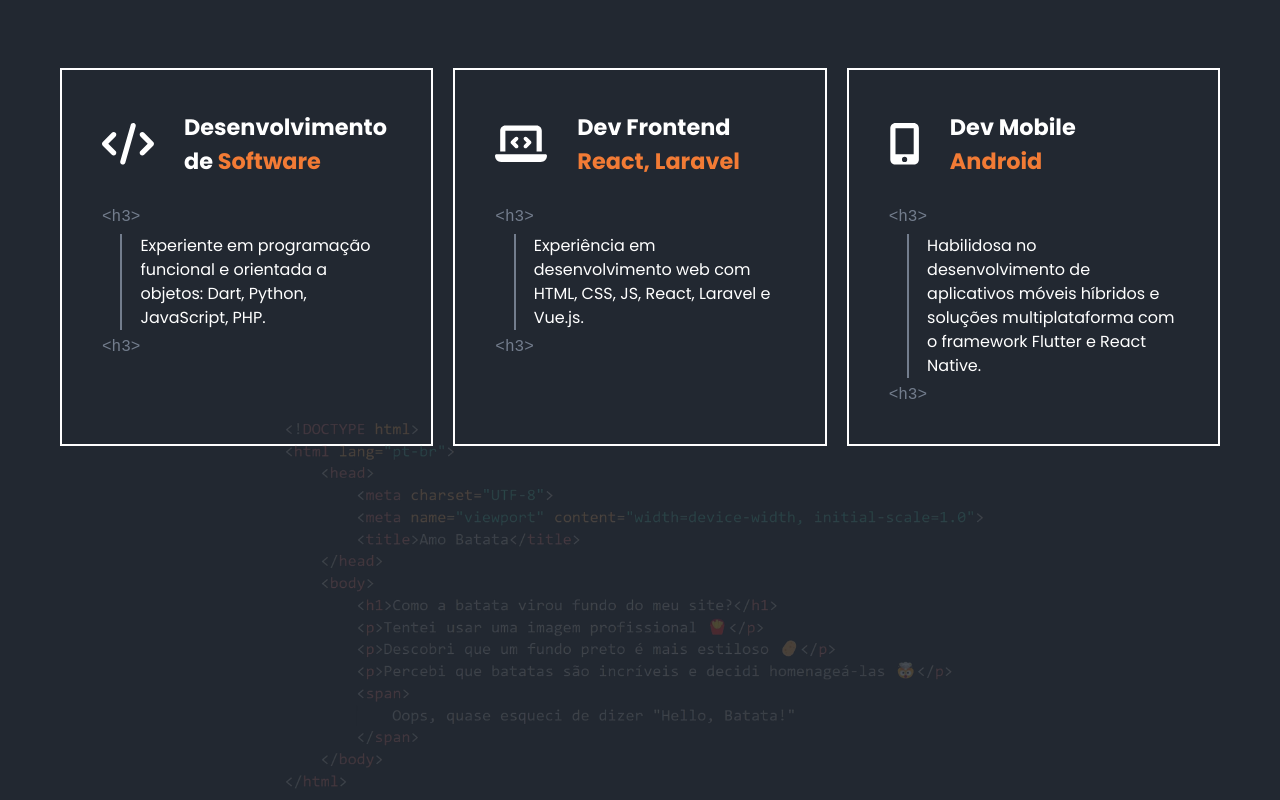
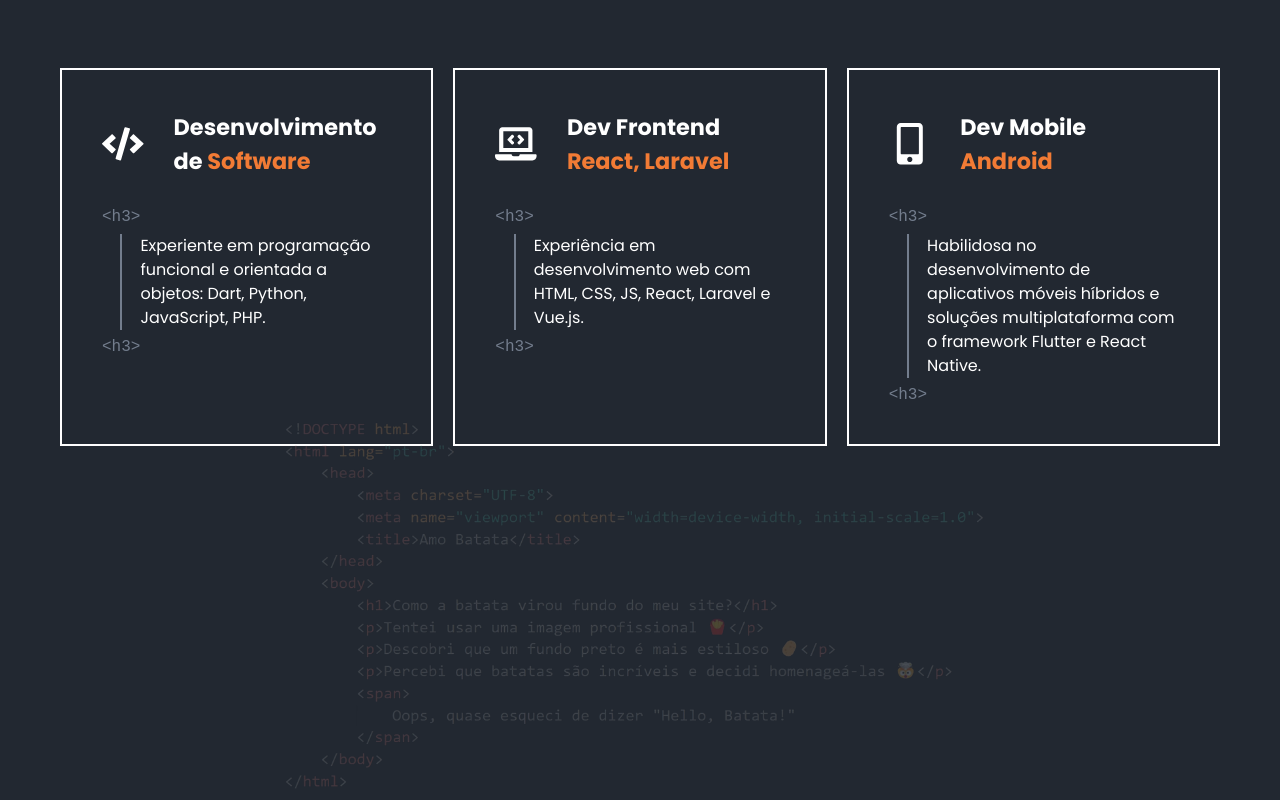
Before and after one commit to anagamplay/portifolio, a React (Create React App) app: page / in a window 1280 px wide. Shown: the part 1040-1840 px from the top of the page. Built offline with nearby package versions, Linux system fonts and the light colour scheme; a web font is replaced by a local one.

Commit message:
fix modules

```diff
--- a/package.json
+++ b/package.json
@@ -14,6 +14,7 @@
     "prop-types": "^15.8.1",
     "react": "^19.0.0",
     "react-dom": "^19.0.0",
+    "react-icons": "^5.5.0",
     "react-scripts": "^3.0.1",
     "web-vitals": "^2.1.4"
   },
--- a/src/components/Footer/index.js
+++ b/src/components/Footer/index.js
@@ -1,7 +1,5 @@
 import React from 'react';
-import { FontAwesomeIcon } from '@fortawesome/react-fontawesome';
-import { faHouse, faUser, faPhone } from '@fortawesome/free-solid-svg-icons';
-import { faGithub, faInstagram } from '@fortawesome/free-brands-svg-icons';
+import { FaHome, FaUser, FaPhone, FaGithub, FaInstagram } from 'react-icons/fa';
 import './Footer.css';
 
 function Footer() {
@@ -10,27 +8,21 @@ function Footer() {
             <div className="footer-content">
                 <nav className="footer-nav">
                     <a href="#home">
-                        <i>
-                            <FontAwesomeIcon icon={faHouse} />
-                        </i> Home
+                        <i><FaHome /></i> Home
                     </a>
                     <a href="#about">
-                        <i>
-                            <FontAwesomeIcon icon={faUser} />
-                        </i> Sobre mim
+                        <i><FaUser /></i> Sobre mim
                     </a>
                     <a href="#contact">
-                        <i>
-                            <FontAwesomeIcon icon={faPhone} />
-                        </i> Contato
+                        <i><FaPhone /></i> Contato
                     </a>
                 </nav>
                 <div className="social-icons">
                     <a href="https://github.com/anagamplay" target="_blank" rel="noopener noreferrer">
-                        <FontAwesomeIcon icon={faGithub} />
+                        <FaGithub />
                     </a>
                     <a href="https://instagram.com/anagamplay" target="_blank" rel="noopener noreferrer">
-                        <FontAwesomeIcon icon={faInstagram} />
+                        <FaInstagram />
                     </a>
                 </div>
                 <div className="footer-legal">
--- a/src/sections/MyExpertise/index.js
+++ b/src/sections/MyExpertise/index.js
@@ -1,6 +1,5 @@
 import React from 'react';
-import { FontAwesomeIcon } from '@fortawesome/react-fontawesome';
-import { faCode, faLaptopCode, faMobileAlt } from '@fortawesome/free-solid-svg-icons';
+import { FaCode, FaLaptopCode, FaMobileAlt } from 'react-icons/fa';
 import LineWithText from './components/LineWithText';
 import backGroundImage from '../../assets/my-expertise-bg.png';
 import './MyExpertise.css';
@@ -13,7 +12,7 @@ function MyExpertise() {
                 <div className="boxes">
                     <div className="box">
                         <div className="header">
-                            <FontAwesomeIcon icon={faCode} className="icon" />
+                            <FaCode className="icon" />
                             <h3>Desenvolvimento <br />de <span className="highlight">Software</span></h3>
                         </div>
                         <div className="line-with-text">
@@ -23,7 +22,7 @@ function MyExpertise() {
                     </div>
                     <div className="box">
                         <div className="header">
-                            <FontAwesomeIcon icon={faLaptopCode} className="icon" />
+                            <FaLaptopCode className="icon" />
                             <h3>Dev Frontend <br /><span className="highlight">React, Laravel</span></h3>
                         </div>
                         <div className="line-with-text">
@@ -33,7 +32,7 @@ function MyExpertise() {
                     </div>
                     <div className="box">
                         <div className="header">
-                            <FontAwesomeIcon icon={faMobileAlt} className="icon" />
+                            <FaMobileAlt className="icon" />
                             <h3>Dev Mobile <br /><span className="highlight">Android</span></h3>
                         </div>
                         <div className="line-with-text">
```
Also changed, not shown: 1 other file (tests, documents, lock files or other folders).
